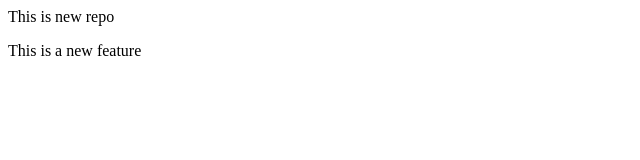
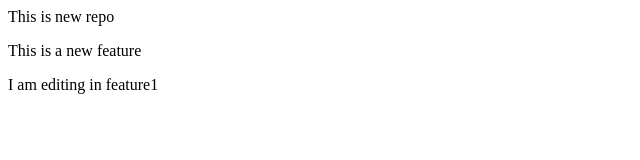
Before and after one commit to isha134/Localrepo, a plain HTML site: page index.html in a window 1280 px wide. Shown: the whole page, without its empty margins (0-640 px from the left). Drawn offline with Linux system fonts and the light colour scheme.

Commit message:
Add new feature

```diff
--- a/index.html
+++ b/index.html
@@ -1,2 +1,3 @@
 <p>This is new repo</p>
 <p>This is a new feature</p>
+<p>I am editing in feature1</p>
```
